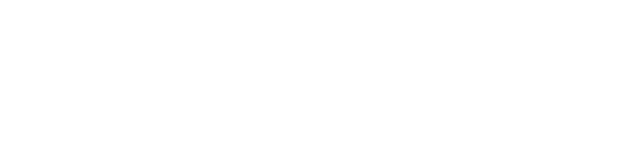
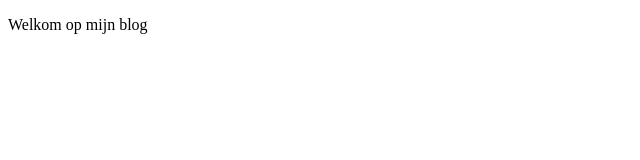
Before and after one commit to AnsonAMS/blog, a plain HTML site: page index.html in a window 1280 px wide. Shown: the whole page, without its empty margins (0-640 px from the left). Drawn offline with Linux system fonts and the light colour scheme.

Commit message:
Including title paragrah

```diff
--- a/index.html
+++ b/index.html
@@ -8,5 +8,7 @@
 </head>
 <body>
 
+<p>Welkom op mijn blog</p>
+
 </body>
 </html>
```
